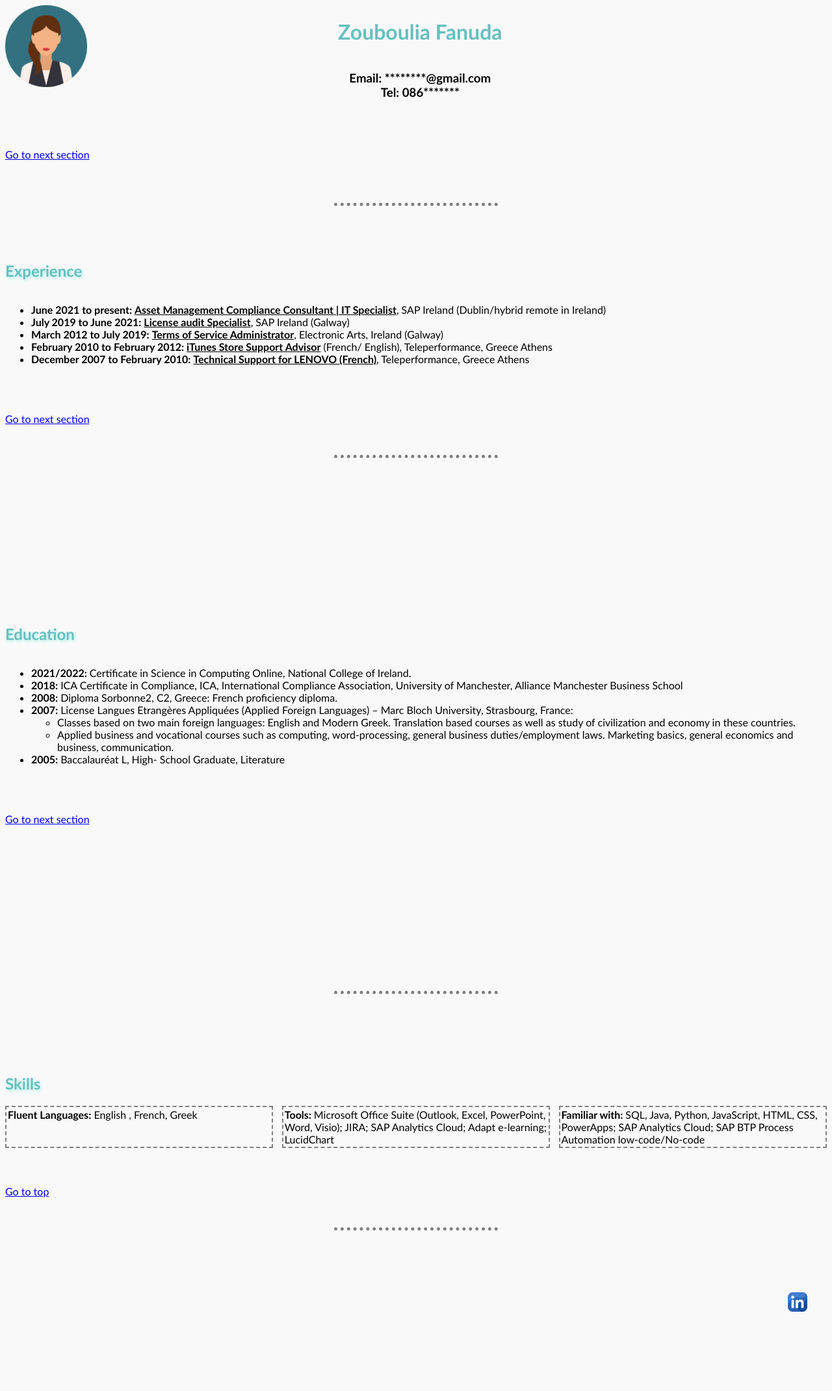
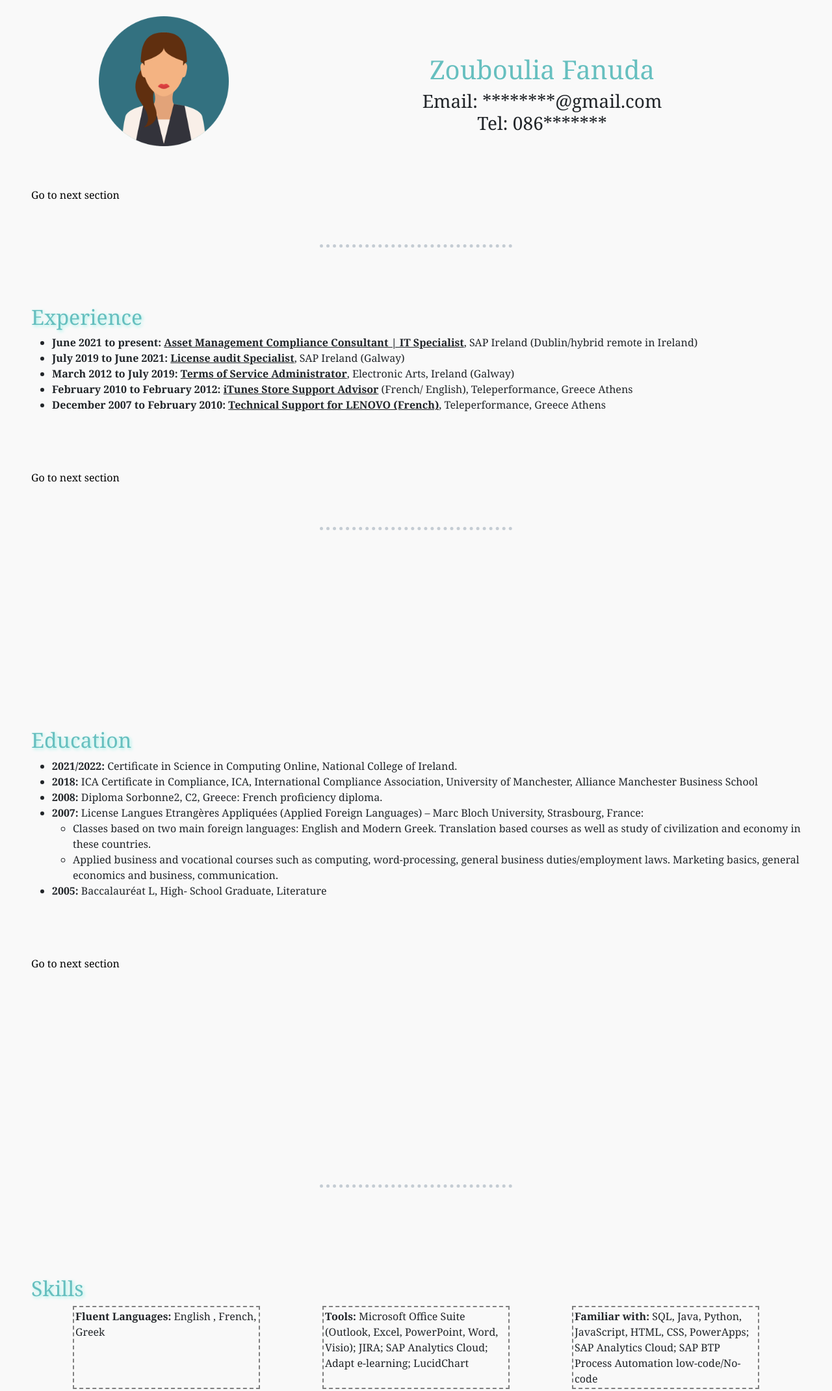
Before and after one commit to Zouboulia/CV_, a plain HTML site: page index.html in a window 1280 px wide. Shown: the top 2141 px of the page at 65% size. Before the commit the page ends 2049 px from the top, so only its background shows below. Drawn offline with nearby package versions, Linux system fonts and the light colour scheme.

Commit message:
Modified index file to use Bootstrap grid system and css

```diff
--- a/index.html
+++ b/index.html
@@ -3,33 +3,84 @@
 	<head>
 		<title>Zouboulia's resume website</title>
 
+        <!-- Bootstrap scripts: Mobile responsive behavior and CSS -->
+        <meta charset="utf-8" />
+        <meta name="viewport" content="width=device-width, initial-scale=1" />
+        <link
+            href="https://cdn.jsdelivr.net/npm/bootstrap@5.2.2/dist/css/bootstrap.min.css"
+            rel="stylesheet"
+            integrity="sha384-Zenh87qX5JnK2Jl0vWa8Ck2rdkQ2Bzep5IDxbcnCeuOxjzrPF/et3URy9Bv1WTRi"
+            crossorigin="anonymous"/>
+
         <link rel="stylesheet" href="myCVStylesheet.css">
 
+        <!-- Bootstrap scripts for JavaScript -->
+        <script
+            src="https://cdn.jsdelivr.net/npm/bootstrap@5.2.2/dist/js/bootstrap.bundle.min.js"
+            integrity="sha384-OERcA2EqjJCMA+/3y+gxIOqMEjwtxJY7qPCqsdltbNJuaOe923+mo//f6V8Qbsw3"
+            crossorigin="anonymous">
+        </script>
+
 	</head>
+
 	<body>
-        <div ><img class="avatar" src = "profile.png"> </div>
 
-        <div class ="contact">
-            <div><h1 id="top">Zouboulia Fanuda</h1></div>
-            <div><h3> Email: ********@gmail.com<br>
-            Tel: 086*******</h3></div>
+        <script>
+            const toTop = () => window.scrollTo({top:0,behavior:'smooth'});
+          </script>
+
+        <div class="container-fluid ps-5 pe-5"> <!--Adding some padding to start and end for all content in this container-->
+
+            <!-- top section -->
+            <div class="row top">
+                <!-- all justification of the content, flex behavior and padding is done in the inbuilt bootstrap classes -->
+                <div class="col-lg-12 d-flex">
+                    <div class="col-lg-4 col-md-6 col-sm-5 pb-5 d-flex avatar-div justify-content-center align-self-center">
+                        <div>
+                            <img class="avatar img-fluid" src = "profile.png"> <!--fluid image will adapt to size of screen-->
+                        </div>
+                    </div>
+
+                    <div class =" col-lg-8 col-md-6 col-sm-5 align-self-center"> <!--Aligning this div to center of parent div vertically-->
+                        <div class="d-flex justify-content-center"> <!--justifying content horizontally to center of div-->
+                            <h1>Zouboulia Fanuda </h1>
+                        </div>
+                        <div div class="d-flex justify-content-center">
+                            <h3> Email: ********@gmail.com<br>
+                                Tel: 086*******</h3>
+                        </div>
+                    </div>
+                </div>
+            </div>
+
+            <div>
+
+
+            <!-- Middle section -->
+                <div class="col-lg-12 d-flex justify-content-start">
+                    <br>
+                    <br>
+
+                    <div>
+                        <a  id="anchor" href = "#anchor"> Go to next section</a>
                     </div>
 
                     <br>
                     <br>
                     <br>
-        <div><a  id="anchor" href = "#anchor"> Go to next section</a></div>
-        <br>
-        <br>
-        <br>
+                </div>
 
-        <hr>
+                <!-- Putting Horizontal Rule in div -->
+                <div class="justify-content-center d-flex">
+                        <hr class="w-25"> <!--Width of the hr in the div-->
+                </div>
+
 
                 <br>
                 <br>
                 <br>
 
-        <div class="experience">
+                <div class="experience col-lg-12 col-md-10 col-sm-10">
                     <h2 class ="headings" id = "anchor">Experience</h2>
 
                     <ul>
@@ -48,7 +99,10 @@
                 <br>
                 <br>
 
-        <hr>
+                <!-- Putting Horizontal Rule in div -->
+                <div class="justify-content-center d-flex">
+                    <hr class="w-25"> <!--Width of the hr in the div-->
+                </div>
 
                 <br> <!--Adding multiple break lines to create space fot the anchor tags to jump between sections more obviously-->
                 <br>
@@ -62,7 +116,7 @@
                 <br>
                 <br>
                 <br>
-        <div class ="education">
+                <div class ="education col-lg-12 col-md-10 col-sm-10">
                     <h2 class ="headings" id="anchor2" >Education</h2>
 
                     <ul>
@@ -97,42 +151,60 @@
                 <br>
                 <br>
 
-        <hr>
+                <!-- Putting Horizontal Rule in div -->
+                <div class="justify-content-center d-flex">
+                    <hr class="w-25"> <!--Width of the hr in the div-->
+                </div>
 
                 <br>
                 <br>
                 <br>
                 <br>
                 <br>
-        <div class ="skills flex-container" id="anchor3">
 
-            <h2 class ="headings" >Skills</h2>
-
-            <div class="skill-wrapper">
-                <div> <span class="sk-title">Fluent Languages:</span> English , French, Greek</div>
-                <div><span class="sk-title">Tools: </span>Microsoft Office Suite (Outlook, Excel, PowerPoint, Word, Visio); JIRA; SAP Analytics Cloud; Adapt e-learning; LucidChart</div>
-                <div> <span class="sk-title">  Familiar with: </span>SQL, Java, Python, JavaScript, HTML, CSS, PowerApps; SAP Analytics Cloud; SAP BTP Process Automation low-code/No-code</div>
             </div>
 
+            <!--Bottom section-->
+            <div class ="skills col-lg-12 col-md-12 col-sm-12" id="anchor3">
+                <div>
+                    <h2 class ="headings" >Skills</h2>
                 </div>
-        <br>
-        <br>
-        <br>
-        <a href = "#top"> Go to top</a>
 
-        <br>
-        <br>
-        <br>
-
-        <hr>
+                <div class="skill-wrapper d-flex row g-3 ps-4 pe-4 justify-content-around"> <!--Adding gutters to align the 3 columns and padding to center them on the page + justify around to add equal spaces between them-->
+                    <div class="col-3"> <span class="sk-title">Fluent Languages:</span> English , French, Greek</div>
+                    <div class="col-3 "><span class="sk-title">Tools: </span>Microsoft Office Suite (Outlook, Excel, PowerPoint, Word, Visio); JIRA; SAP Analytics Cloud; Adapt e-learning; LucidChart</div>
+                    <div class="col-3"> <span class="sk-title">  Familiar with: </span>SQL, Java, Python, JavaScript, HTML, CSS, PowerApps; SAP Analytics Cloud; SAP BTP Process Automation low-code/No-code</div>
+                </div>
+            </div>
 
             <br>
             <br>
             <br>
 
             <div>
+                <button class="toTop" onclick="toTop()"> back to top</button>
+            </div>
+
+            <br>
+            <br>
+            <br>
+
+            <!-- Putting Horizontal Rule in div -->
+            <div class="justify-content-center d-flex">
+                <hr class="w-25"> <!--Width of the hr in the div-->
+            </div>
+
+            <br>
+            <br>
+            <br>
+
+            <!--Footer-->
+            <div class="justify-content-end d-flex pb-5">   <!--content to the right and adding padding at bottom-->
                     <a  href="https://www.linkedin.com/in/zouboulia-fanuda/">
-                <img id = "linkedin" src="linkedin.png"> </a>
+                        <img id = "linkedin" src="linkedin.png">
+                    </a>
+            </div>
+
         </div>
 	</body>
 </html>
--- a/myCVStylesheet.css
+++ b/myCVStylesheet.css
@@ -1,7 +1,6 @@
 body{
     background: #F9F9F9;
-    font-family: Trebuchet MS;
-    /*text-align: center;  Commenting this out as it doesn't agree very well with lists it seems*/
+    font-family:Cambria, Cochin, Georgia, Times, 'Times New Roman', serif;
 }
 
 h1,h2{
@@ -12,11 +11,40 @@
     text-align: center;
 }
 
+/*Top section*/
+.top{
+    justify-content: space-between;
+    padding: 25px 10px 15px;
+}
+
+
+.avatar{
+    width: 100%;
+    max-width: 200px;
+    max-height: 200px;
+    height: auto;
+    }
+
+/*Middle section*/
+/*.experience{
+    display: flex;
+    flex-direction: column;
+}
+
+.education{
+    display: flex; Just fitting into flexbox layout however the wrap wouldn't do anything as there is only ne div in this section
+    flex-wrap: wrap;
+    flex-direction: column;
+} Commenting out these section as I am using flex from Bootstrap
+*/
+
+
+/*horrizontal rule / separators*/
 hr{
     border-style: dotted none none; /*top border is dotted, then left and right are none, so no border, and bottom is none*/
-    border-color: grey;
+    border-color: #2B4865;
     border-width: 5px; /*this defines the width of the dots*/
-    width: 20%  /*this is the percentage of space they take on the page / horizontal line*/
+    /*width: 20%  Deleting percentage from here as I set up a width in Bootstrap class for the hr*/
 }
 
 .roles{
@@ -28,54 +56,46 @@
 text-shadow: 2px 2px 5px #A5F1E9;
 }
 
-#linkedin{
-    height: 30px;
-    width: 30px;
-    padding: 30px;
-    float: right;
 
-}
-
+/*Skills section styling*/
 .skill-wrapper{
-    display: inline-flex; /*Display of teh child boxes will be inline, or next to each other*/
-    justify-content:space-between; /*Adding a space between each element/box*/
-    flex-wrap: wrap; /*Allows the elements to wrap when on smaller screen widths, meaning tha one element might move down to fit screen*/
+    /*display: inline-flex; Display of the child boxes will be inline, or next to each other
+    justify-content:space-between; /*Adding a space between each element/box
+    flex-wrap: wrap; Allows the elements to wrap when on smaller screen widths, meaning tha one element might move down to fit screen*/
 }
 
 .skill-wrapper div{
     border: 2px dashed grey; /*Added a colored border to the elements for visibility*/
     padding: 2px; /*Added padding*/
-    flex-basis: 32%; /*Each element always takes 32% of the screen*/
+    /*flex-basis: 32%; Each element always takes 32% of the screen*/
 }
 
 .sk-title{
     font-weight: 900; /*Titles appear in bold*/
 }
 
-.experience{
-    display: flex;
-    flex-direction: column;
+
+/*Bottom section/footer*/
+.toTop{
+    background-color: inherit;
+    border: none;
 }
 
-.education{
-    display: flex; /*Just fitting into flexbox layout however the wrap wouldn't do anything as there is only ne div in this section*/
-    flex-wrap: wrap;
-    flex-direction: column;
+.toTop:hover{
+    opacity: 0.5;
 }
 
-.contact{
-    display: flex;
-    flex-wrap: wrap;
+#linkedin{
+    max-height: 40px;
+    max-width: 40px;
+ }
 
+ /*ancher tags styling to match back to top button style*/
+a{
+    text-decoration: none;
+    color: black;
 }
-
-.contact div{
-    flex-basis: 90%; /*Each element takes up 90% of the screen and is centered*/
-    justify-content: center;
-}
-
-.avatar{
-    height: 10%; /*Added avatar from flaticon outside of flexbox, resized and floated left*/
-    width: 10%;
-    float: left;
-}
+ a:hover{
+    opacity: 0.5;
+    color: black;
+ }
```
Lines whose indentation alone changed are shown as unchanged.
